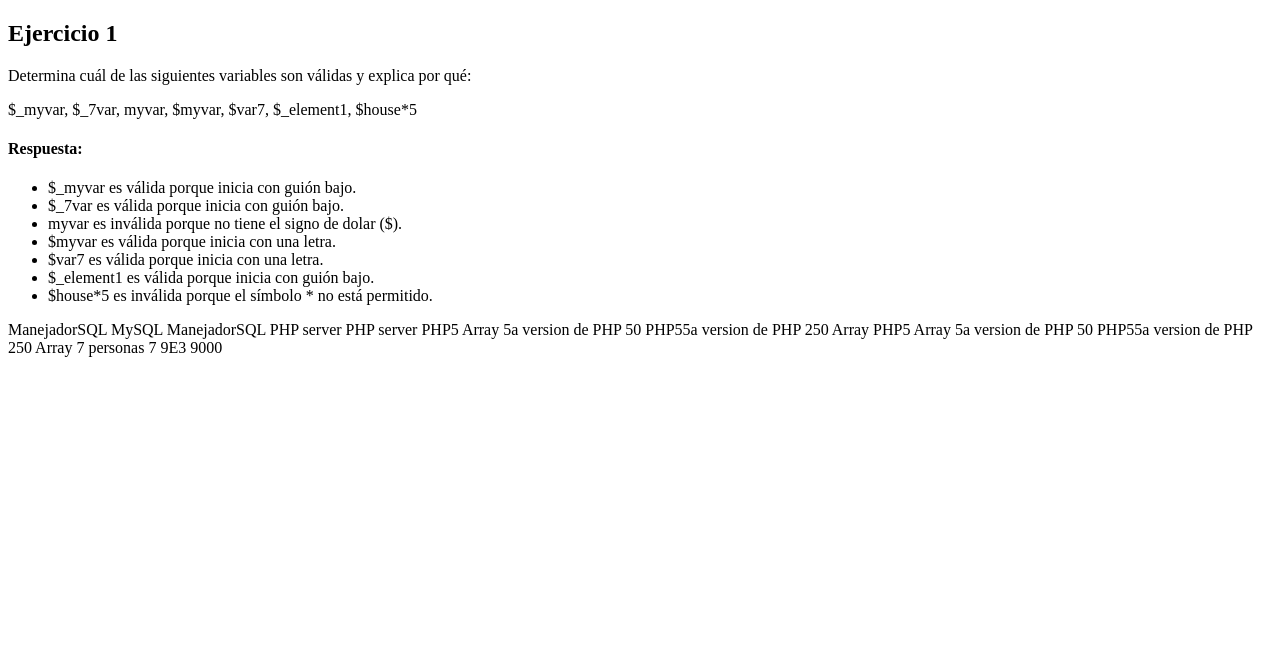
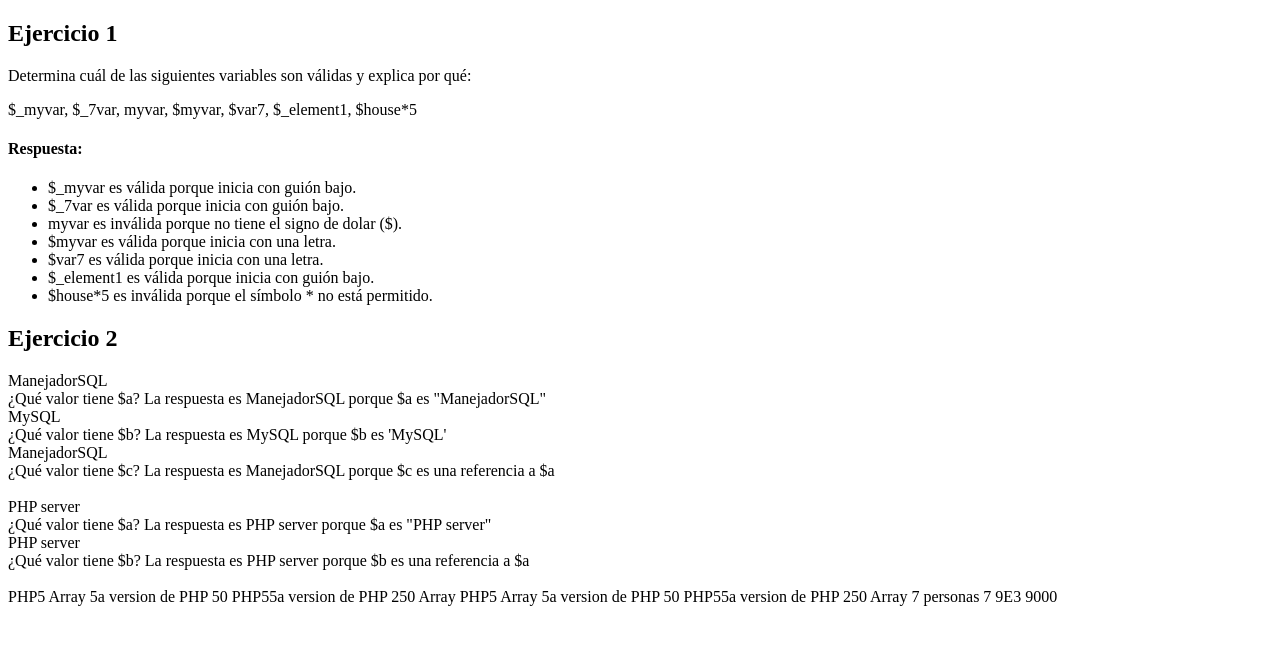
Before and after one commit to PoloBustillo/tecweb, a PHP site: page / in a window 1280 px wide. Shown: the top 645 px of the page. Run offline with PHP 8.4, Linux system fonts and the light colour scheme.

Commit message:
format index to show exercise 1 and 2

```diff
--- a/practicas/p04/index.php
+++ b/practicas/p04/index.php
@@ -33,15 +33,26 @@ echo '</ul>';
 $a = "ManejadorSQL";
 $b = 'MySQL';
 $c = &$a;
-print_r($a . "\n"); // ¿Qué valor tiene $a? La respuesta es ManejadorSQL porque $a es "ManejadorSQL".
-print_r($b . "\n"); // ¿Qué valor tiene $b? La respuesta es MySQL porque $b es 'MySQL'.
-print_r($c . "\n"); // ¿Qué valor tiene $c? La respuesta es ManejadorSQL porque $c es una referencia a $a.
+echo("<h2>Ejercicio 2</h2>");
+echo("<div>$a </div>"); // ¿Qué valor tiene $a? La respuesta es ManejadorSQL porque $a es "ManejadorSQL".
+echo('¿Qué valor tiene $a? La respuesta es ManejadorSQL porque $a es "ManejadorSQL"');
+echo("<div>$b </div>"); // ¿Qué valor tiene $b? La respuesta es MySQL porque $b es 'MySQL'.
+echo('¿Qué valor tiene $b? La respuesta es MySQL porque $b es \'MySQL\'');
+echo("<div>$c </div>"); // ¿Qué valor tiene $c? La respuesta es ManejadorSQL porque $c es una referencia a $a.
+echo('¿Qué valor tiene $c? La respuesta es ManejadorSQL porque $c es una referencia a $a');
+echo("<br />");
+echo("<br />");
+
 $a = "PHP server";
 $b = &$a;
-print_r($a . "\n"); // ¿Qué valor tiene $a? La respuesta es PHP server porque $a es "PHP server".
-print_r($b . "\n"); // ¿Qué valor tiene $b? La respuesta es PHP server porque $b es una referencia a $a.
+echo("<div>$a </div>"); // ¿Qué valor tiene $a? La respuesta es PHP server porque $a es "PHP server".
+echo('¿Qué valor tiene $a? La respuesta es PHP server porque $a es "PHP server"');
+echo("<div>$b </div>"); // ¿Qué valor tiene $b? La respuesta es PHP server porque $b es una referencia a $a.
+echo('¿Qué valor tiene $b? La respuesta es PHP server porque $b es una referencia a $a');
 
 unset($a, $b, $c);
+echo("<br />");
+echo("<br />");
 
 $a = "PHP5";
 print_r($a . "\n"); // ¿Qué valor tiene $a? La respuesta es PHP5 porque $a es "PHP5".
```
